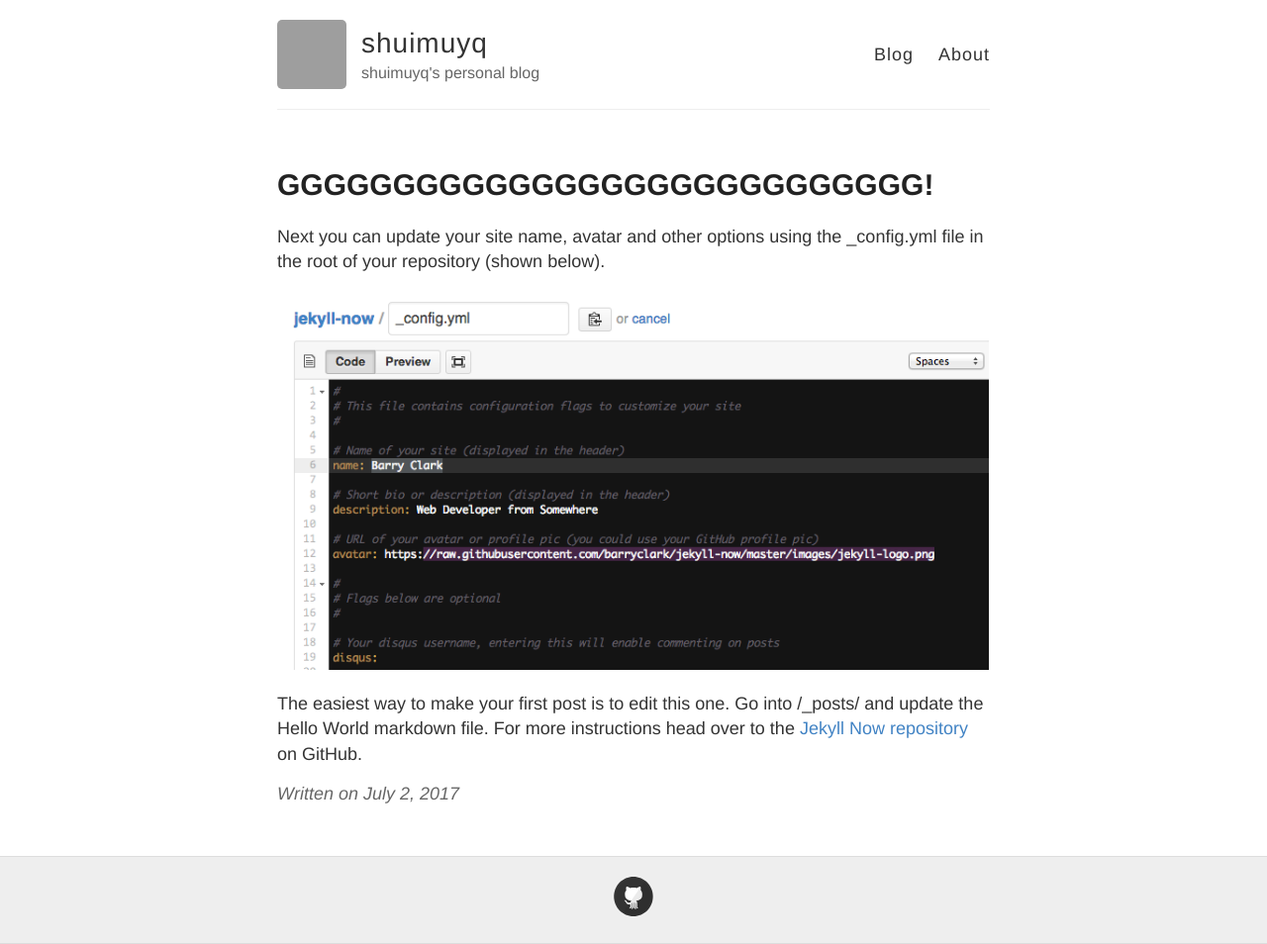
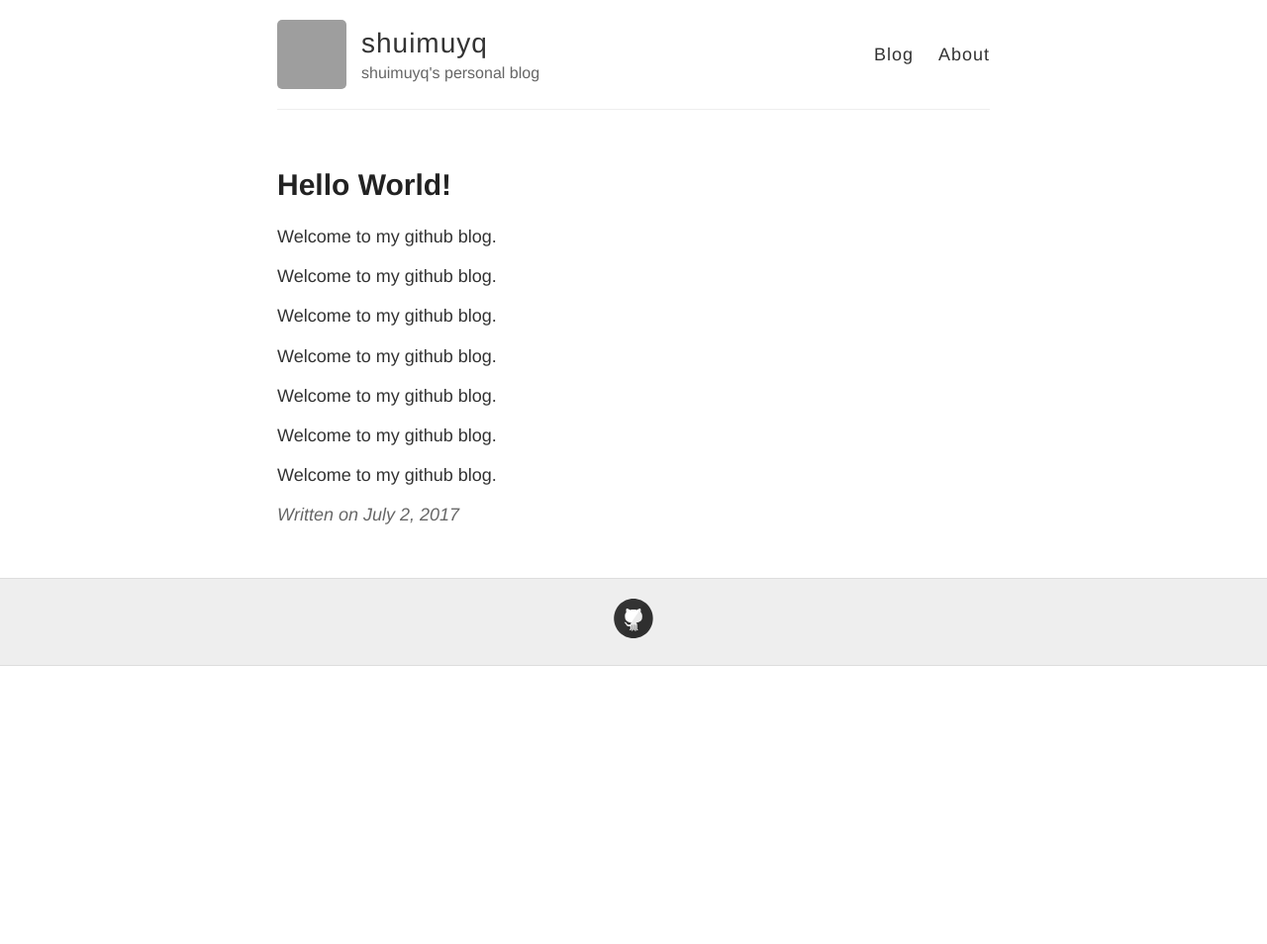
Before and after one commit to shuimuyq/shuimuyq.github.io, a Jekyll site: the page built from _posts/2017-7-2-Hello-World.md, in a window 1280 px wide. Shown: the whole page at 99% size. Built offline with Jekyll 4.4.1, drawn with Linux system fonts in a browser that asks for light colours; after the commit the page ends 900 px from its top, so only the background shows below that; grey boxes are pictures that could not be loaded.

Commit message:
blog build

```diff
--- a/_posts/2017-7-2-Hello-World.md
+++ b/_posts/2017-7-2-Hello-World.md
@@ -1,10 +1,18 @@
 ---
 layout: post
-title: GGGGGGGGGGGGGGGGGGGGGGGGGGGG!
+title: Hello World!
 ---
 
-Next you can update your site name, avatar and other options using the _config.yml file in the root of your repository (shown below).
+Welcome to my github blog.
 
-![_config.yml]({{ site.baseurl }}/images/config.png)
+Welcome to my github blog.
 
-The easiest way to make your first post is to edit this one. Go into /_posts/ and update the Hello World markdown file. For more instructions head over to the [Jekyll Now repository](https://github.com/barryclark/jekyll-now) on GitHub.
+Welcome to my github blog.
+
+Welcome to my github blog.
+
+Welcome to my github blog.
+
+Welcome to my github blog.
+
+Welcome to my github blog.
```
Also changed, not shown: _posts/2014-3-3-Hello-World.md (deleted, +0 -10 lines).
